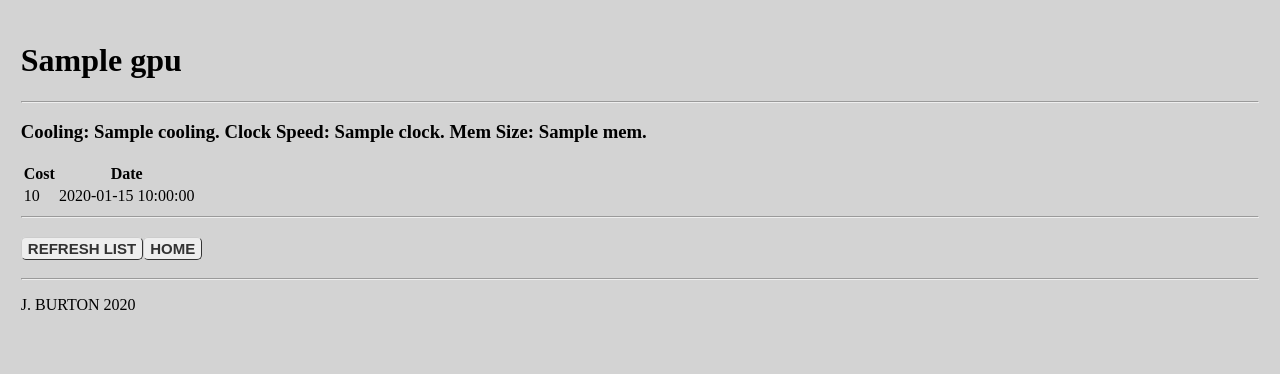
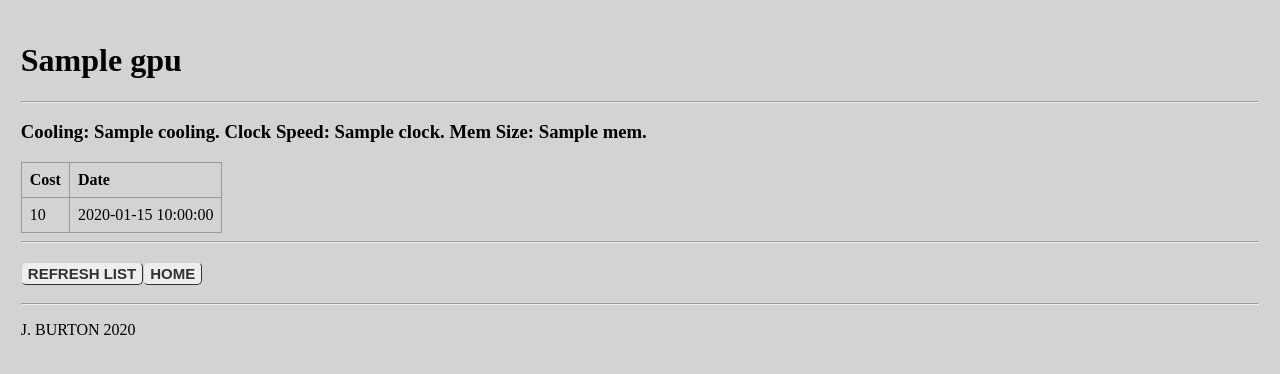
Before and after one commit to JBurton26/comment-grab, a Flask app: template templates/spec.html in a window 1280 px wide. Shown: the top 374 px of the page. Run offline with Flask 2, Linux system fonts and the light colour scheme; the template is opened without the code that fills it: most values are stand-ins (such as "Sample title", 1, 10 or a date in 2020).

Commit message:
CSS Changes

```diff
--- a/static/style.css
+++ b/static/style.css
@@ -3,9 +3,14 @@ body{
 	color: black;
 	padding:1%
 }
-table{
-	border:1px solid black
-	border-collapse:collapse;
+table {
+  border-collapse: collapse;
+}
+
+td, th {
+  border: 1px solid #999;
+  padding: 0.5rem;
+  text-align: left;
 }
 .button {
 	font: bold 15px Arial;
--- a/templates/base.html
+++ b/templates/base.html
@@ -1,7 +1,7 @@
 <!DOCTYPE html>
 <head>
   <title>GPU Data</title>
-  <link rel="stylesheet" href="{{ url_for('static', filename='style.css') }}"/>
+  <link rel="stylesheet" type="text/css" href="{{ url_for('static', filename='style.css') }}"/>
 </head>
 <body>
   <h1>{%block name%}GPUs {%endblock%}</h1>
--- a/templates/number.html
+++ b/templates/number.html
@@ -1,7 +1,7 @@
 {% extends "base.html" %}
 {% block content %}
       {% if gpus %}
-      <table id="table-info">
+      <table>
         <thead>
           <tr>
             <th>id</th>
--- a/templates/spec.html
+++ b/templates/spec.html
@@ -7,7 +7,7 @@
 {% block content %}
       {% if gpu %}
       <h3>Cooling: {{gpu.cooling}}. Clock Speed: {{gpu.clock}}. Mem Size: {{gpu.mem}}.</h3>
-      <table id="table-info">
+      <table>
         <thead>
           <tr>
             <th>Cost</th>
```
